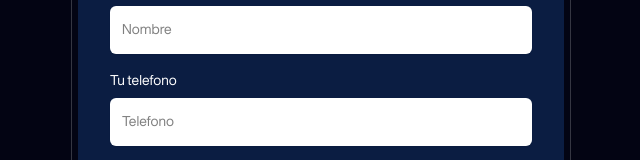
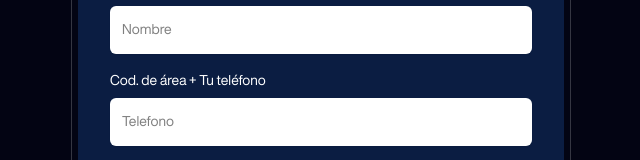
Before and after one commit to tomascosta2/tomascostafunnels, a Next.js app: page / in a window 1280 px wide. Shown: the part 4351-4511 px from the top of the page, without its empty margins (319-959 px from the left). Built offline with nearby package versions, Linux system fonts and the light colour scheme.

Commit message:
Formulario

```diff
--- a/src/app/components/multi-step-form.tsx
+++ b/src/app/components/multi-step-form.tsx
@@ -169,7 +169,7 @@ export default function MultiStepForm() {
                   />
                 </div>
                 <div>
-                  <label className="text-white text-sm mb-2 block">Tu telefono</label>
+                  <label className="text-white text-sm mb-2 block">Cod. de área + Tu teléfono</label>
                   <Input
                     type="telefono"
                     placeholder="Telefono"
```
